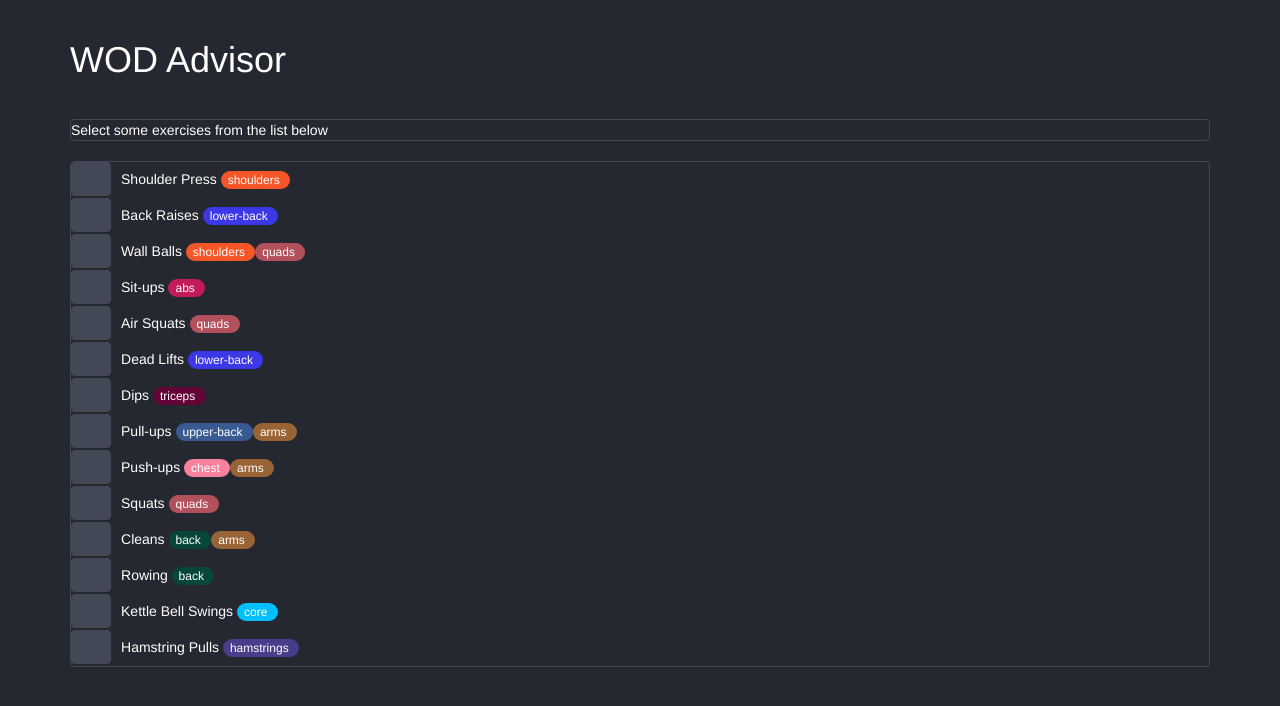
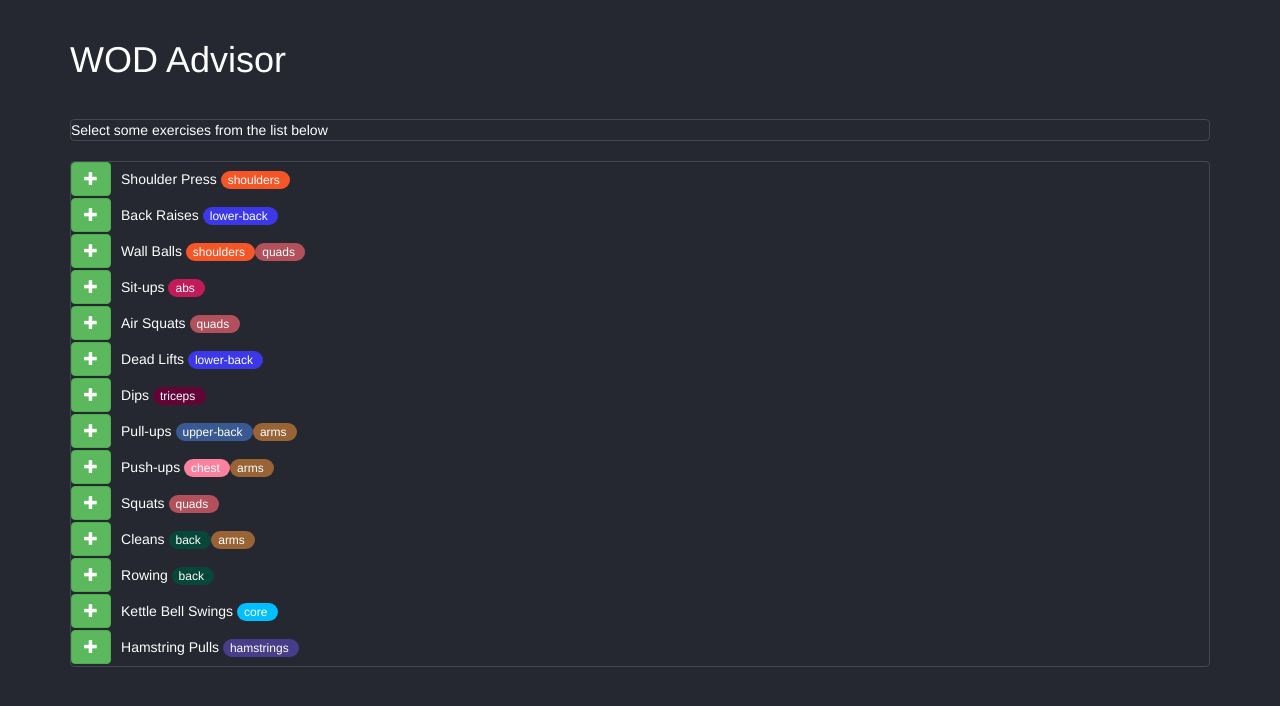
Before and after one commit to lshort24/WODAdvisor, a React (Create React App) app: page / in a window 1280 px wide. Shown: the top 706 px of the page. Built offline with nearby package versions, Linux system fonts and the light colour scheme; what deep-freeze, expect would draw is missing.

Commit message:
Changed days to timeAgo

```diff
--- a/src/App.css
+++ b/src/App.css
@@ -45,3 +45,9 @@ body {
 .badge {
     font-weight: normal;
 }
+
+.plus-button,
+.minus-button {
+    margin-right: 10px;
+    margin-bottom: 2px;
+}
--- a/src/DataManager.js
+++ b/src/DataManager.js
@@ -63,6 +63,10 @@ export let getHistory = function () {
 };
 
 export let getExerciseHistory = function () {
+    let now = new Moment();
+    let base_date_string = '2017-06-08';   // Date to use for new exercises so they will appear at the top of the list.
+    let base_date = new Moment(base_date_string);
+
     // Sort history by date - from newest to oldest
     let sorted_history = getHistory().sort((a, b) => {
         let aDate = new Moment(a[1]);
@@ -83,14 +87,12 @@ export let getExerciseHistory = function () {
 
     // Now expand the info to an object. Set the id to the id of the exercise
     exercises = exercises.map(historyRecord => {
-        let now = new Moment();
         let date = new Moment(historyRecord[1]);
-
         return {
             id: historyRecord[2],
             date: historyRecord[1],
             exercise: getExerciseById(historyRecord[2]),
-            daysAgo: now.diff(date, 'days')
+            timeAgo: now.diff(date, 'seconds')
         }
     });
 
@@ -100,12 +102,12 @@ export let getExerciseHistory = function () {
             return history.exercise.id === exercise.id;
         });
         if (!match) {
-            let now = new Moment();
+
             exercises.push({
                 id: exercise.id,
-                date: now.format(),
+                date: base_date_string,
                 exercise: exercise,
-                daysAgo: 0
+                timeAgo: now.diff(base_date, 'seconds')
             });
         }
     });
@@ -132,7 +134,10 @@ export let saveWorkout = function (wod) {
 
     let lastHistoryId = 0;
     if (history && history.length > 0) {
-        lastHistoryId = history[history.length-1].id;
+        lastHistoryId = history[history.length-1][0];
+        if (!Number.isInteger(lastHistoryId)) {
+            throw new Error(`ID '${lastHistoryId}' is not a valid id.`);
+        }
     }
 
     wod.forEach(exercise_id => {
--- a/src/Recommendations.js
+++ b/src/Recommendations.js
@@ -1,7 +1,6 @@
 import React from 'react';
 import * as dataManager from './DataManager';
-import CheckboxButton from './CheckboxButton';
-import {Panel} from 'react-bootstrap';
+import {Button, Panel} from 'react-bootstrap';
 
 /**
  * Component that displays a list of recommended exercises bases on past history of workouts
@@ -20,29 +19,29 @@ class Recommendations extends React.Component {
         )
     }
 
-    _onChange(index) {
-        this.props.onAdd(index);
-    }
-
 
     _buildRecommendationList(wod) {
-        let component = this;
-
         console.log('build recommendations');
         let recommendations = this._getRecommendations(wod);
         return recommendations.map((entry) => {
+            if (entry.in_wod) {
+                return false;
+            }
+
             let show_debug_info = false;
             let debug_info = '';
             if (show_debug_info) {
                 debug_info = <span>
-                    &nbsp;<span>score = {entry.score}</span>
-                    &nbsp;<span>ago = {entry.daysAgo}</span>
+                    &nbsp;<span>score = {entry.bodyPartScore}</span>
+                    &nbsp;<span>ago = {entry.timeAgo}</span>
                 </span>;
             }
 
             return (
                 <div key={entry.id}>
-                    <CheckboxButton onChange={component._onChange.bind(component, entry.exercise.id)} checked={entry.checked} />
+                    <Button bsStyle="success" className="plus-button" onClick={this.props.onAdd.bind(this, entry.exercise.id)}>
+                        <span className="glyphicon glyphicon-plus" />
+                    </Button>
                     {entry.exercise.name}&nbsp;
                     {entry.exercise.bodyParts.map(bodyPart =>
                         <span key={bodyPart.id} className="badge"
@@ -63,8 +62,8 @@ class Recommendations extends React.Component {
         let priority = [];
         recommendations.forEach((entry) => {
             entry.exercise.bodyParts.forEach((bodyPart) => {
-                if (!priority[bodyPart.id] || entry.daysAgo + 1 < priority[bodyPart.id]) {
-                    priority[bodyPart.id] = entry.daysAgo + 1;
+                if (!priority[bodyPart.id] || entry.timeAgo < priority[bodyPart.id]) {
+                    priority[bodyPart.id] = entry.timeAgo;
                 }
             })
         });
@@ -89,18 +88,27 @@ class Recommendations extends React.Component {
                 }
             });
 
-            entry.score = maxBodyPartScore * (entry.daysAgo + 1);
+            entry.bodyPartScore = maxBodyPartScore;
             return entry;
         });
 
-        // Sort
+        // Sort first by body part score then by timeAgo in descending order
+        // a == b => 0
+        // a < b  => positive value - a should come after b
+        // a > b  => negative value - a should come before b
         recommendations = recommendations.sort((a, b) => {
-            return b.score - a.score;
+            if (a.bodyPartScore === b.bodyPartScore) {
+                // sort by timeAgo
+                return b.timeAgo - a.timeAgo;
+            }
+
+            // sort by body part score
+            return b.bodyPartScore - a.bodyPartScore;
         });
 
-        // Set checked state
+        // Set in_wod state
         recommendations = recommendations.map(entry => {
-            entry.checked = wod.indexOf(entry.exercise.id) >= 0;
+            entry.in_wod = wod.indexOf(entry.exercise.id) >= 0;
             return entry;
         });
 
--- a/src/WorkoutOfTheDay.js
+++ b/src/WorkoutOfTheDay.js
@@ -7,6 +7,7 @@ import * as dataManager from './DataManager';
  *
  * @param   {array}     props.value
  * @param   {function}  props.onSaveWorkout
+ * @param   {function}  props.onRemove
  */
 class WorkoutOfTheDay extends React.Component {
     render() {
@@ -28,6 +29,9 @@ class WorkoutOfTheDay extends React.Component {
             let exercise = dataManager.getExerciseById(exercise_id);
             return (
                 <div key={exercise.id}>
+                    <Button bsStyle="danger" className="minus-button" onClick={this.props.onRemove.bind(this, exercise_id)}>
+                        <span className="glyphicon glyphicon-minus" />
+                    </Button>
                     <span>{exercise.name}</span>&nbsp;
                     {exercise.bodyParts.map(bodyPart =>
                         <span key={bodyPart.id} className="badge"
```
